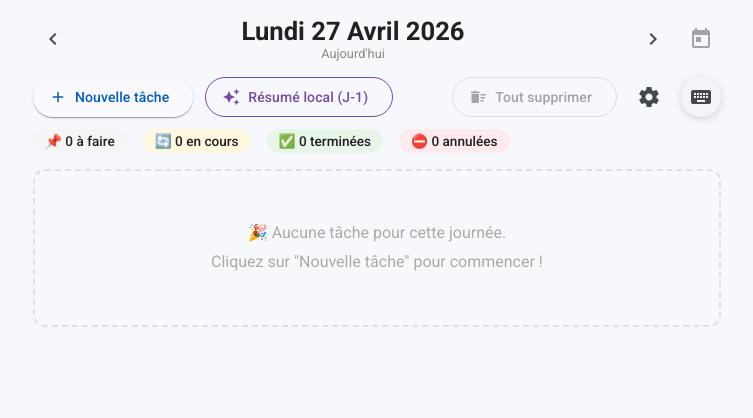
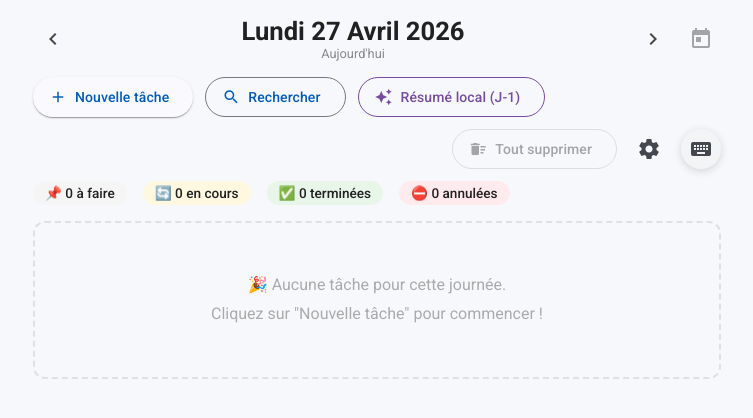
Before and after one commit to ValentinVmr/taskory, an Angular app: page / in a window 1280 px wide. Shown: the top 418 px of the page, without its empty margins (263-1016 px from the left). Built offline with nearby package versions, Linux system fonts and the light colour scheme.

Commit message:
feat: add search functionality with keyboard shortcuts and dialog integration

```diff
--- a/src/app/core/services/task.service.ts
+++ b/src/app/core/services/task.service.ts
@@ -289,4 +289,17 @@ export class TaskService {
     }
     return [];
   }
+
+  /**
+   * Recherche des tâches par description ou numéro de ticket
+   */
+  searchTasks(query: string): Task[] {
+    const lowerQuery = query.toLowerCase();
+    const allTasks = Object.values(this.storage.getData().tasks);
+    return allTasks.filter(task => {
+      const descMatch = task.description.toLowerCase().includes(lowerQuery);
+      const ticketMatch = task.ticketNumber?.toLowerCase().includes(lowerQuery);
+      return descMatch || ticketMatch;
+    });
+  }
 }
--- a/src/app/features/journal/journal.component.ts
+++ b/src/app/features/journal/journal.component.ts
@@ -12,6 +12,7 @@ import { TaskFormComponent } from '../tasks/task-form/task-form.component';
 import { Task } from '../../core/models/task.model';
 import { ConfirmAllDeleteDialogComponent } from './confirm-all-delete-dialog.component';
 import { SettingsDialogComponent } from './settings-dialog.component';
+import { SearchDialogComponent } from './search-dialog.component';
 
 @Component({
   selector: 'app-journal',
@@ -68,6 +69,11 @@ import { SettingsDialogComponent } from './settings-dialog.component';
         <button mat-raised-button color="primary" (click)="openAddTask()">
           <mat-icon>add</mat-icon>
           Nouvelle tâche
+        </button>
+
+        <button mat-stroked-button (click)="openSearch()" aria-label="Rechercher" matTooltip="Rechercher un ticket (Ctrl+K)">
+          <mat-icon>search</mat-icon>
+          Rechercher
         </button>
 
         <button mat-stroked-button class="ai-btn" (click)="generateAiSummary()" [disabled]="loadingAi()">
@@ -553,6 +559,13 @@ export class JournalComponent implements OnDestroy {
       case 'N':
         if (!this.isNonWorkingDay()) this.openAddTask();
         break;
+      case 'k':
+      case 'K':
+        if ((event.ctrlKey || event.metaKey) && !this.isNonWorkingDay()) {
+          event.preventDefault();
+          this.openSearch();
+        }
+        break;
     }
   }
 
@@ -662,6 +675,20 @@ export class JournalComponent implements OnDestroy {
     });
   }
 
+  openSearch() {
+    const ref = this.dialog.open(SearchDialogComponent, {
+      width: '600px',
+    });
+    ref.afterClosed().subscribe(task => {
+      if (task) {
+        // Naviguer vers la date du ticket et le charger
+        this.taskService.loadDay(task.startDate);
+        this._forceWork.set(false);
+        this.clearSummary();
+      }
+    });
+  }
+
   openEditTask(task: Task) {
     const ref = this.dialog.open(TaskFormComponent, {
       width: '520px',
```
